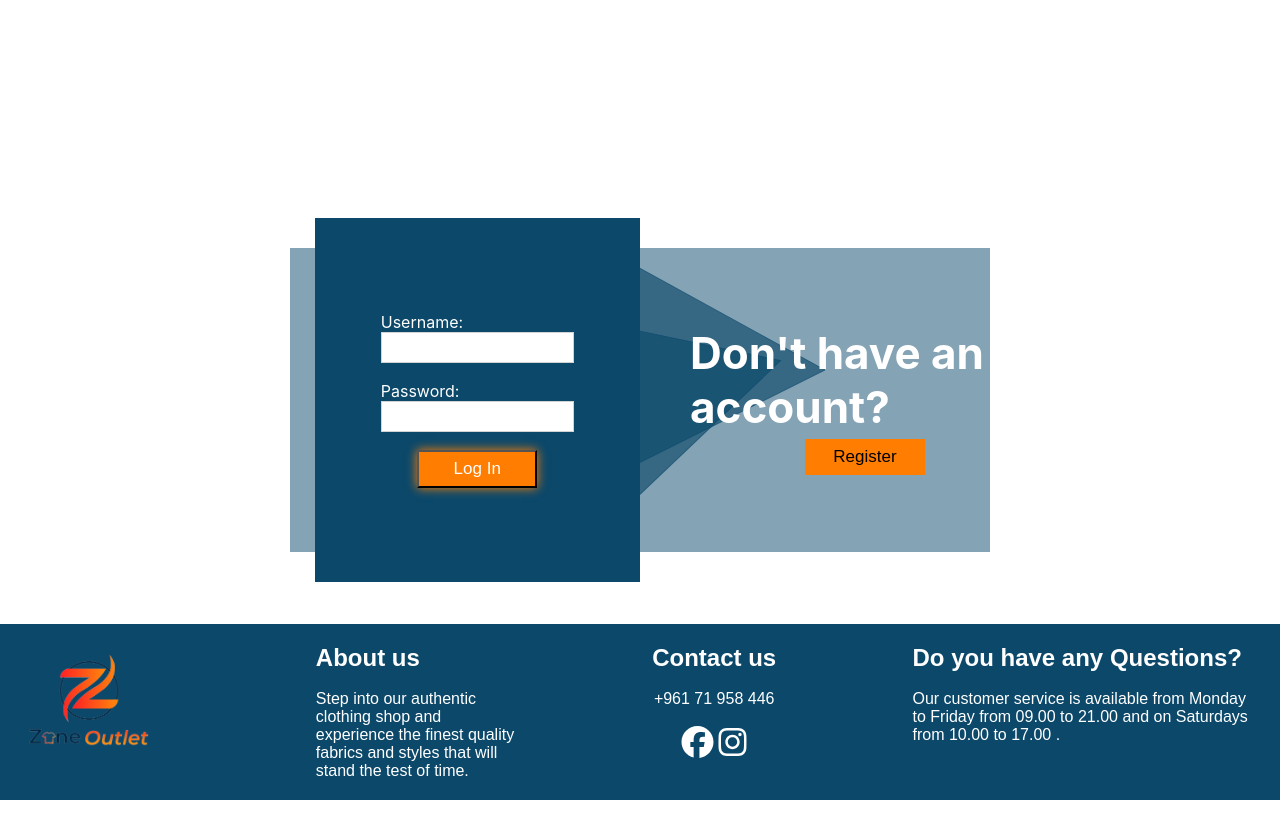
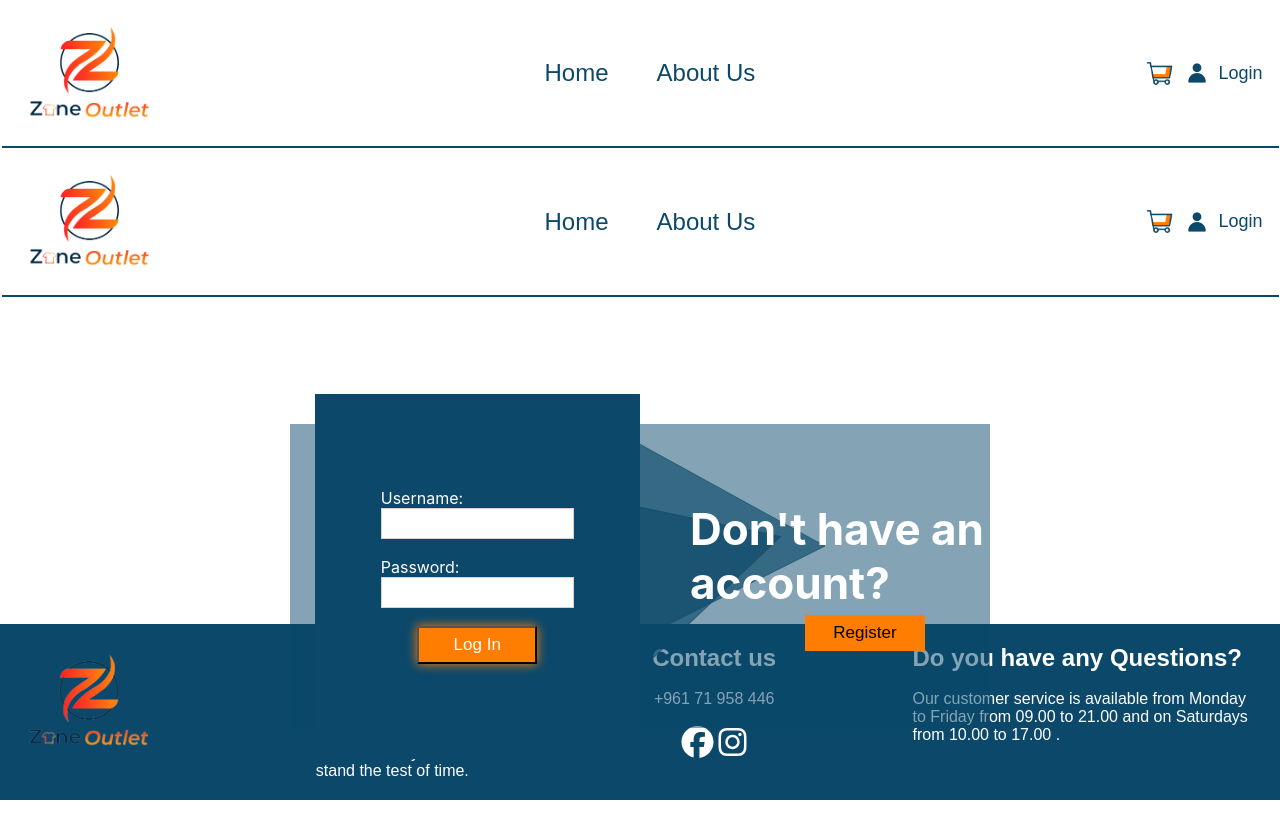
Before and after one commit to JihanSh/Real-Client-frontend, a React (Create React App) app: page /auth in a window 1280 px wide. Shown: the top 838 px of the page. Before the commit the page ends 800 px from the top, so only its background shows below. Built offline with nearby package versions, Linux system fonts and the light colour scheme.

Commit message:
fixed login design

```diff
--- a/src/pages/Auth/auth.css
+++ b/src/pages/Auth/auth.css
@@ -3,8 +3,9 @@
   }
 
   .J-popup-wrapper {
-  inset: 0;
-  position: absolute;
+    height: 559px;
+    /* inset: 0;
+    position: absolute; */
     background-color: white;
     display: flex;
     justify-content: center;
```
Lines whose indentation alone changed are shown as unchanged.
